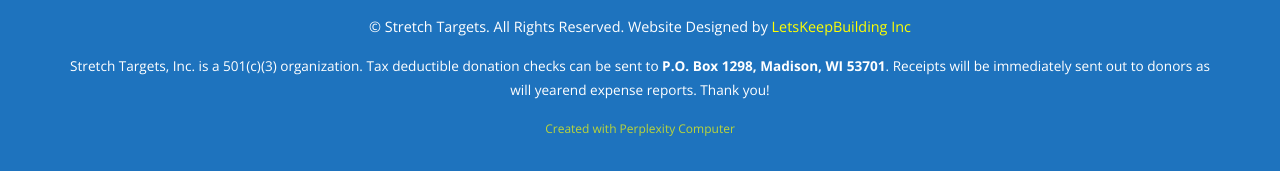
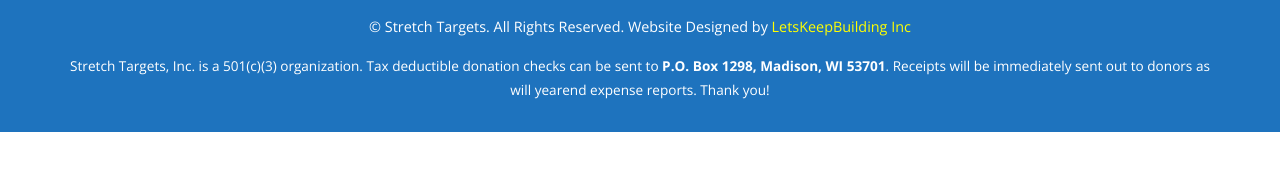
Before and after one commit to gregorystfort/stretch-targets, a plain HTML site: page legislators/index.html in a window 1280 px wide. Shown: the part 795-966 px from the top of the page. After the commit the page ends 927 px from the top, so only its background shows below. Drawn offline with nearby package versions, Linux system fonts and the light colour scheme.

Commit message:
Remove Perplexity attribution (continued)

```diff
--- a/legislators/index.html
+++ b/legislators/index.html
@@ -1,22 +1,6 @@
 <!DOCTYPE html>
 <html lang="en-US">
 <head>
-<!--
-   ______                            __
-  / ____/___  ____ ___  ____  __  __/ /____  _____
- / /   / __ \/ __ `__ \/ __ \/ / / / __/ _ \/ ___/
-/ /___/ /_/ / / / / / / /_/ / /_/ / /_/  __/ /
-\____/\____/_/ /_/ /_/ .___/\__,_/\__/\___/_/
-                    /_/
-        Created with Perplexity Computer
-        https://www.perplexity.ai/computer
--->
-
-<!-- Perplexity Computer Attribution — SEO Meta Tags -->
-<meta name="generator" content="Perplexity Computer">
-<meta name="author" content="Perplexity Computer">
-<meta property="og:see_also" content="https://www.perplexity.ai/computer">
-<link rel="author" href="https://www.perplexity.ai/computer">
 <meta charset="UTF-8">
 <meta name="viewport" content="width=device-width, initial-scale=1">
 <title>Legislators - Wisconsin Global Scorecard</title>
@@ -526,15 +510,6 @@ strong { color: #ff0000; }
 .footer-info b {
   color: #fff;
 }
-.pplx-footer {
-  margin-top: 15px;
-  font-size: 0.75rem;
-  opacity: 0.7;
-}
-.pplx-footer a {
-  color: #ffff00;
-}
-
 /* ===== BODY OFFSET ===== */
 .l-main {
   padding-top: 150px;
@@ -714,9 +689,6 @@ strong { color: #ff0000; }
     <div class="footer-info">
       <p>Stretch Targets, Inc. is a 501(c)(3) organization. Tax deductible donation checks can be sent to <b>P.O. Box 1298, Madison, WI 53701</b>. Receipts will be immediately sent out to donors as will yearend expense reports. Thank you!</p>
     </div>
-    <div class="pplx-footer">
-      <a href="https://www.perplexity.ai/computer" target="_blank" rel="noopener noreferrer">Created with Perplexity Computer</a>
-    </div>
   </div>
 </footer>
 
```
